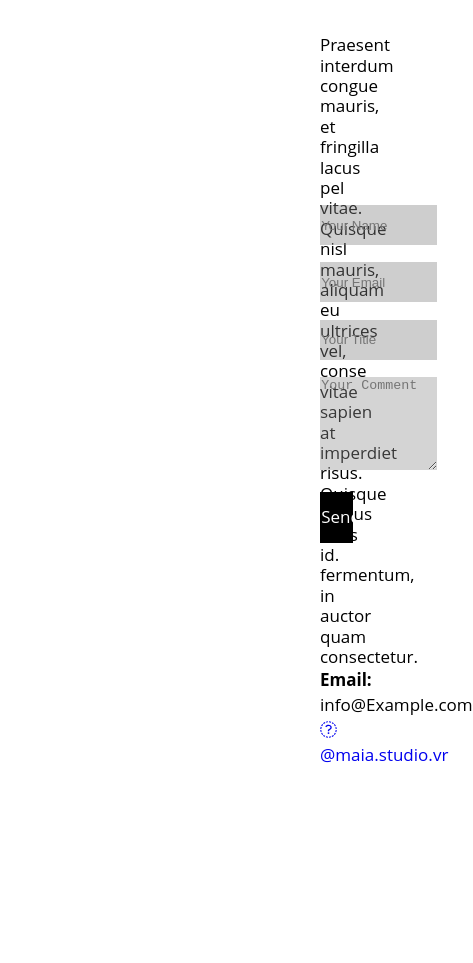
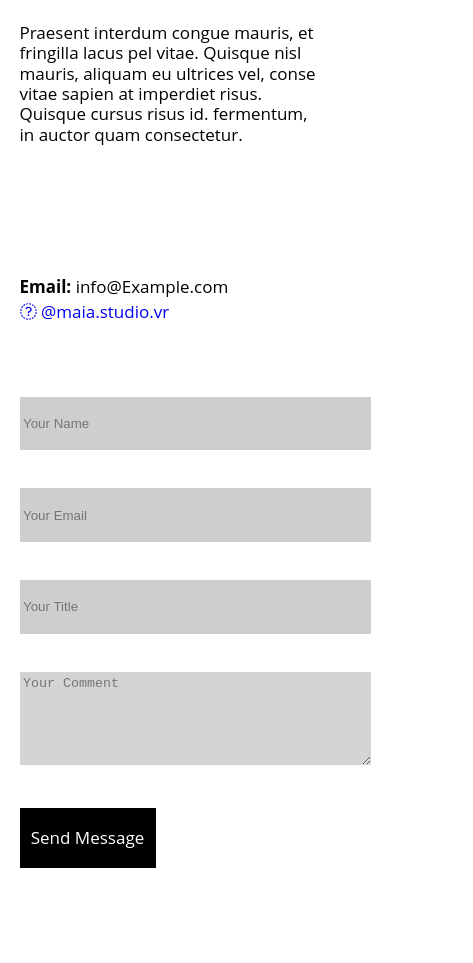
Before and after one commit to creativa-nk/MaiaWeb, a plain HTML site: page index.html in a window 390 px wide. Shown: the part 3972-4935 px from the top of the page, 473 px wide, since content can reach past the window. Before the commit the page ends 4739 px from the top, so only its background shows below. Drawn offline with nearby package versions, Linux system fonts and the light colour scheme; a web font is replaced by a local one.

Commit message:
contacto responsive!

```diff
--- a/css/style.css
+++ b/css/style.css
@@ -334,10 +334,12 @@ nav{
   }
 
    .contactContainer{
-    display: flex;
+   /*  display: flex;
     flex-direction: row;
-    justify-content: space-between;
-    margin:2em 20em ;
+    justify-content: space-between; */
+    display: grid;
+    grid-template-columns: repeat(2,1fr);
+    margin:2% 20% ;
   }
 
   .contactInfo{
@@ -370,14 +372,14 @@ nav{
     flex-direction: column;
     justify-content: space-between;
     width: 30vw;
-    height: 40vh;
+    height: 30vh;
   }
 
 
   .formulario input{
     background: rgba(128, 128, 128, 0.39);
     width: 100%;
-    height: 3em;
+    height: 4em;
     text-decoration: none;
     border: none;
     padding: 1%;
@@ -392,8 +394,8 @@ nav{
   }
   .formulario .btn{
     text-decoration: none;
-    width: 28%;
-    height: 3em;
+    width: 8em;
+    height: 3.5em;
     background: black;
     color: white;
     font: 400 17px/1.2 "Open Sans", Arial, sans-serif;
@@ -407,7 +409,38 @@ nav{
       justify-content: space-between;
     }
     .contactContainer{
-      display: flex;
-      flex-direction: column;
+     height: 40em;
+    /*  background: chartreuse; */
+     margin: 0;
+     padding: 0;
+     grid-template-columns: repeat(1,1fr);
+     grid-template-rows: repeat(2,1fr);
+     align-items: center;
+    }
+   /*  .titulo{
+      background: #E85425;
+    } */
+    #contact{
+      margin: 0;
+      padding: 0;
+      /* background: green; */
+    }
+
+    .contactInfo{
+      height: 20em;
+      width: 100%;
+      /* background: blue; */
+      padding: 5%;
+    }
+    .formulario{
+     /*  background: brown; */
+     margin-top: 2em;
+      align-items: center;
+      height: 30em;
+    }
+    .formulario form{
+      width: 100%;
+      height: 100%;
+      padding: 5%;
     }
   }
--- a/index.html
+++ b/index.html
@@ -386,12 +386,12 @@
     </div>
     <div class="contactContainer">
         <div class="contactInfo">
-            <p>Praesent interdum congue mauris, et fringilla lacus pel vitae. Quisque nisl mauris, aliquam eu ultrices vel, conse vitae sapien at imperdiet risus. Quisque cursus risus id. fermentum, in auctor quam consectetur.</p>
+            <p data-aos='fade-left'>Praesent interdum congue mauris, et fringilla lacus pel vitae. Quisque nisl mauris, aliquam eu ultrices vel, conse vitae sapien at imperdiet risus. Quisque cursus risus id. fermentum, in auctor quam consectetur.</p>
 
             <ul>
-                <li>
+                <li data-aos='fade-left'>
                     <strong>Email:</strong> info@Example.com</li>
-                <li>
+                <li data-aos='fade-left'>
                     <strong><a href="https://www.instagram.com/maia.studio.vr/"><i class="fa fa-instagram"></i></strong> @maia.studio.vr</a>
                 </li>
             </ul>
@@ -400,19 +400,19 @@
         <div class="formulario">
             <form action="">
                 <div>
-                    <input class="name" type="text" required placeholder="Your Name">
+                    <input class="name" type="text" required placeholder="Your Name" data-aos='fade-right'>
                 </div>
                 <div>
-                    <input class="email" type="email" required placeholder="Your Email">
+                    <input class="email" type="email" required placeholder="Your Email" data-aos='fade-right'>
                 </div>
                 <div>
-                    <input class="title" type="text" required placeholder="Your Title">
+                    <input class="title" type="text" required placeholder="Your Title" data-aos='fade-right'>
                 </div>
                <div>
-                    <textarea class="message" type="text" required placeholder="Your Comment"></textarea>
+                    <textarea class="message" type="text" required placeholder="Your Comment" data-aos='fade-right'></textarea>
                </div>
                <div>
-                    <input class="btn" type="submit" value="Send Message">
+                    <input class="btn" type="submit" value="Send Message" data-aos='fade-right'>
                </div>
             </form>
 
@@ -422,6 +422,8 @@
 
 </div>
 
+<div class="separador"></div>
+<div class="separador"></div>
 
 
 
```
